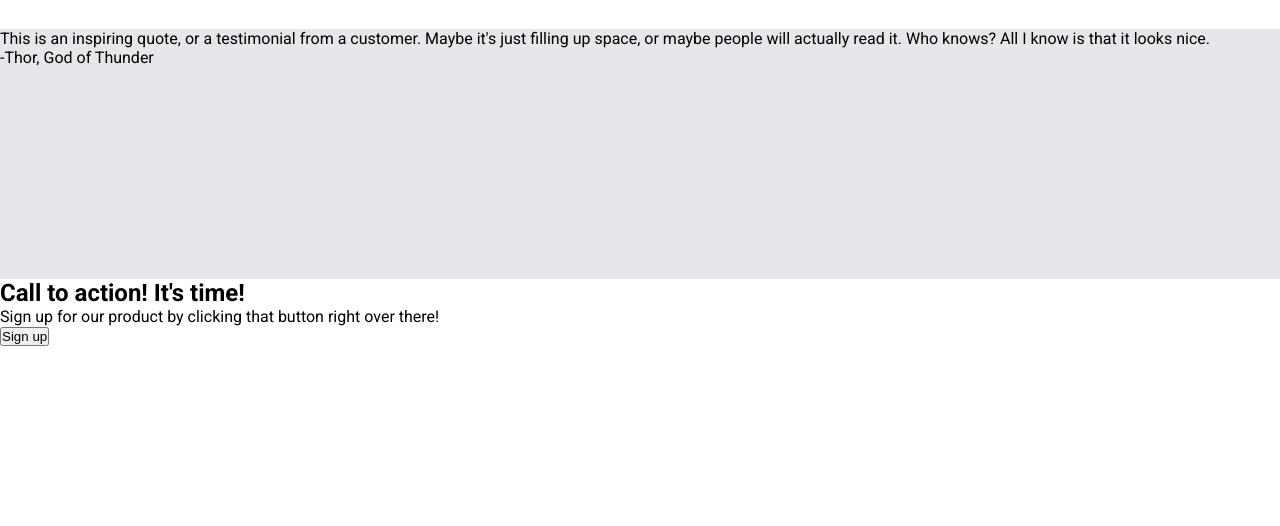
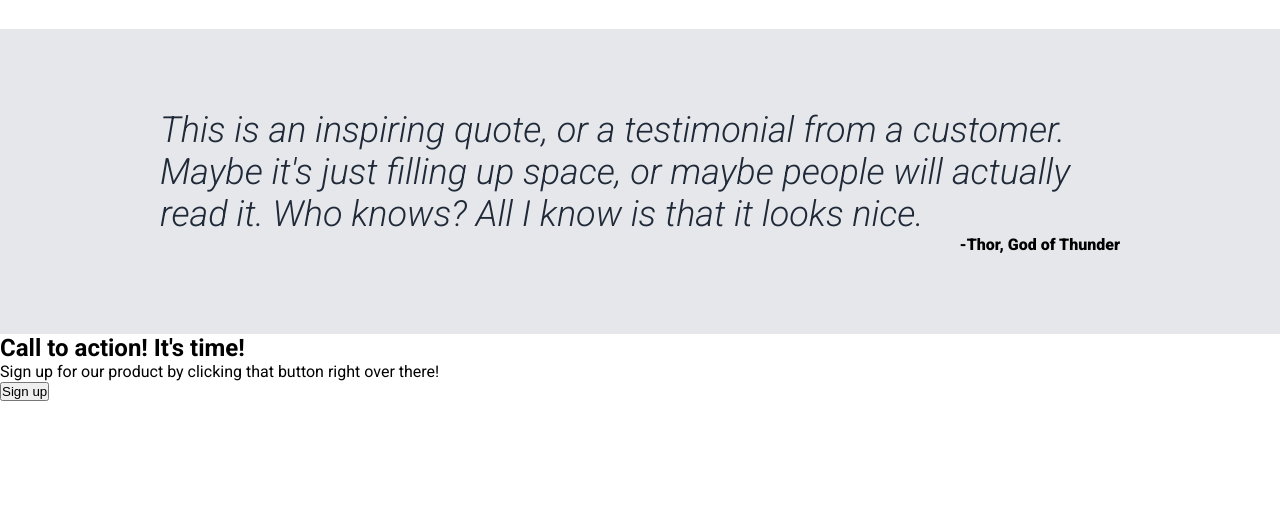
Before and after one commit to mariomartz0/odin-landing-page, a plain HTML site: page index.html in a window 1280 px wide. Shown: the part 763-1289 px from the top of the page. Drawn offline with Linux system fonts and the light colour scheme.

Commit message:
Style sub-section-2 on index to match reference

```diff
--- a/styles/style.css
+++ b/styles/style.css
@@ -162,8 +162,26 @@ figure img {
 }
 
 .sub-section-2 {
+  display: flex;
+  flex-direction: column;
+  justify-content: center;
+  align-items: center;
+  padding: 80px 160px;
   min-height: 250px;
   background-color: var(--quote-bg-color);
+}
+
+.sub-section-2 blockquote {
+  font-size: 36px;
+  font-weight: 300;
+  font-style: italic;
+  color: var(--quote-text-color);
+}
+
+.sub-section-2 p {
+  font-weight: 900;
+  margin-left: auto;
+  text-align: end;
 }
 
 .sub-section-3 {
```
